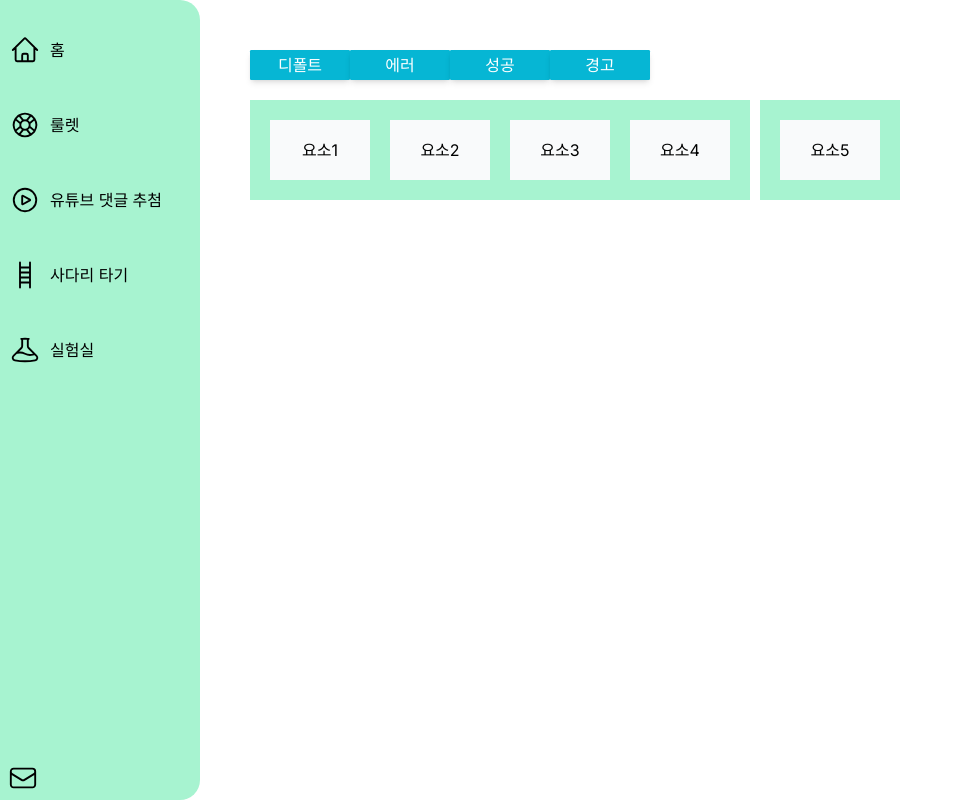
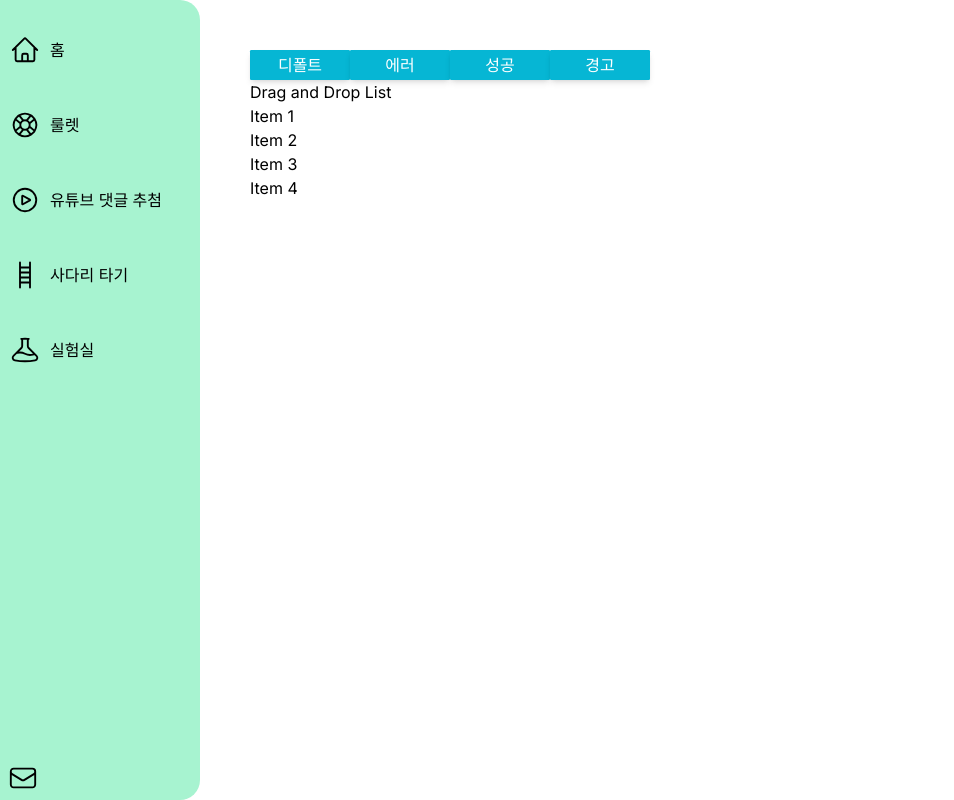
Before and after one commit to loevray/loevray-s-lab, a Next.js app: page /lab-1 in a window 1280 px wide. Shown: the whole page, without its empty margins (0-954 px from the left). Built offline with nearby package versions, Linux system fonts and the light colour scheme.

Commit message:
Feat: drag and drop

```diff
--- a/src/app/ui/lab-1/DragAndDrop.tsx
+++ b/src/app/ui/lab-1/DragAndDrop.tsx
@@ -1,40 +1,46 @@
 "use client";
 
 import { useState } from "react";
+const initialItems = ["Item 1", "Item 2", "Item 3", "Item 4"];
 
 const DragAndDrop = () => {
-  const [draggableElements, setDraggableElements] = useState([
-    "요소1",
-    "요소2",
-    "요소3",
-    "요소4",
-    "요소5",
-  ]);
-  const handleDragStart = () => {};
-  const handleDrag = () => {};
-  const handleDragEnter = () => {};
-  const handleDragOver = () => {};
+  const [items, setItems] = useState(initialItems);
+  const [draggingIndex, setDraggingIndex] = useState(-1);
 
-  /*
-    1. 요소를 드래그해서 움직이는 동안, 다른 요소와 자리가 겹칠 시 그 자리를 밀려나게해줌
-      1-1. 요소의 자리가 밀려나려면, key값을 다르게 주고 state를 사용해야한다.
-  */
+  const onDragStart = (index: number) => {
+    setDraggingIndex(index);
+  };
+
+  const onDragOver = (index: number) => {
+    if (draggingIndex === -1 || draggingIndex === index) return;
+    const newItems = [...items];
+    const [draggedItem] = newItems.splice(draggingIndex, 1);
+    newItems.splice(index, 0, draggedItem);
+    setDraggingIndex(index);
+    setItems(newItems);
+  };
+
+  const onDragEnd = () => {
+    setDraggingIndex(-1);
+  };
+
   return (
-    <ul className="*:bg-emerald-200 *:flex *:gap-2 *:items-center *:p-2 *:h-10 flex gap-1 mt-2">
-      <li className="*:w-10 *:h-full *:flex *:justify-center *:items-center *:cursor-pointer *:bg-gray-50">
-        {draggableElements.map(
-          (el, i) =>
-            i < 4 && (
-              <span draggable key={`${el},${i}`}>
-                {el}
-              </span>
-            )
-        )}
-      </li>
-      <li className="*:w-10 *:h-full *:flex *:justify-center *:items-center *:cursor-pointer *:bg-gray-50">
-        <span draggable>{draggableElements[draggableElements.length - 1]}</span>
-      </li>
-    </ul>
+    <div className="App">
+      <h2>Drag and Drop List</h2>
+      <ul>
+        {items.map((item, index) => (
+          <li
+            key={item + index}
+            draggable
+            onDragStart={() => onDragStart(index)}
+            onDragOver={() => onDragOver(index)}
+            onDragEnd={onDragEnd}
+          >
+            {item}
+          </li>
+        ))}
+      </ul>
+    </div>
   );
 };
 
```
